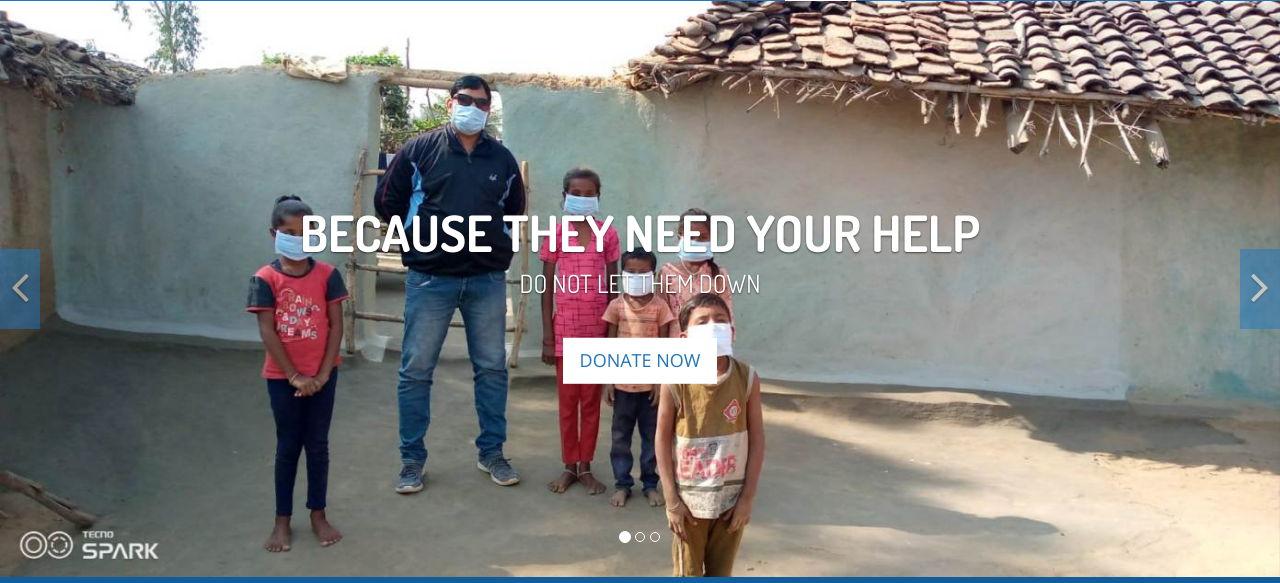
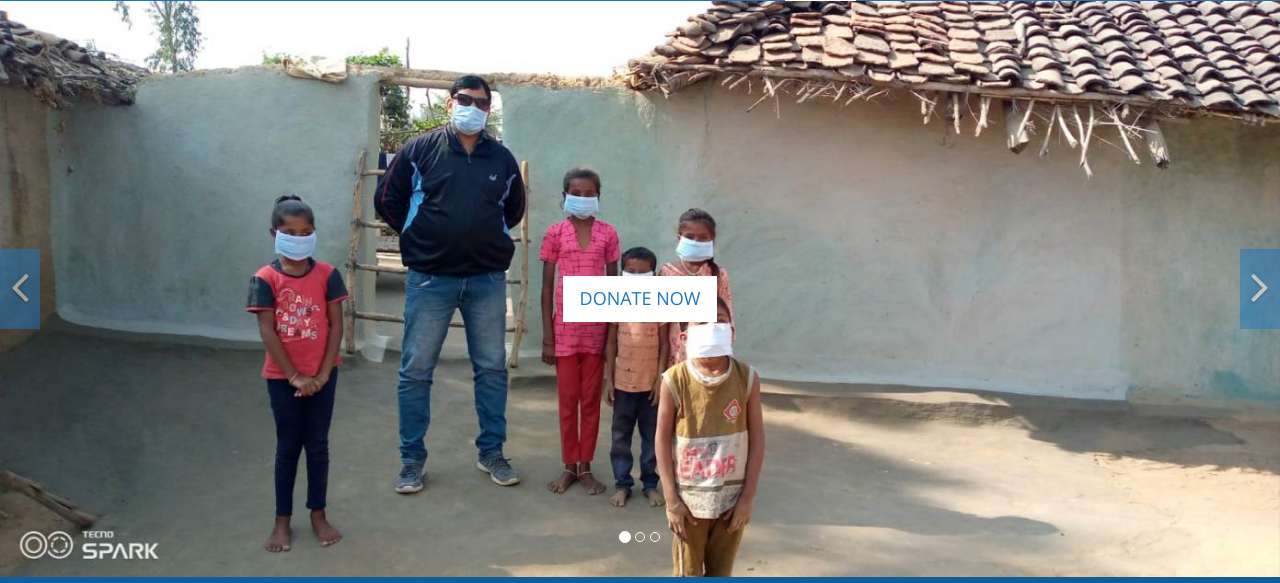
Before and after one commit to chhotuthakur/non_profit, a PHP site: page / in a window 1280 px wide. Shown: the part 154-737 px from the top of the page. Run offline with PHP 8.4, Linux system fonts and the light colour scheme; some libraries are stand-ins or nearby versions.

Commit message:
updated carousel

```diff
--- a/includes/old_carousel.php
+++ b/includes/old_carousel.php
@@ -19,8 +19,8 @@
 
                 <div class="carousel-caption">
 
-                  <h2 class="carousel-title bounceInDown animated slow">Because they need your help</h2>
-                  <h4 class="carousel-subtitle bounceInUp animated slow ">Do not let them down</h4>
+                 <!--  <h2 class="carousel-title bounceInDown animated slow">Because they need your help</h2>
+                  <h4 class="carousel-subtitle bounceInUp animated slow ">Do not let them down</h4> -->
                   <a href="#" class="btn btn-lg btn-secondary hidden-xs bounceInUp animated slow" data-toggle="modal" data-target="#donateModal">DONATE NOW</a>
 
                 </div> <!-- /.carousel-caption -->
@@ -38,8 +38,8 @@
 
                 <div class="carousel-caption">
 
-                  <h2 class="carousel-title bounceInDown animated slow">Together we can improve their lives</h2>
-                  <h4 class="carousel-subtitle bounceInUp animated slow"> So let's do it !</h4>
+                 <!--  <h2 class="carousel-title bounceInDown animated slow">Together we can improve their lives</h2>
+                  <h4 class="carousel-subtitle bounceInUp animated slow"> So let's do it !</h4> -->
                   <a href="#" class="btn btn-lg btn-secondary hidden-xs bounceInUp animated" data-toggle="modal" data-target="#donateModal">DONATE NOW</a>
 
                 </div> <!-- /.carousel-caption -->
@@ -59,8 +59,8 @@
 
                 <div class="carousel-caption">
 
-                  <h2 class="carousel-title bounceInDown animated slow" >A penny is a lot of money, if you have not got a penny.</h2>
-                  <h4 class="carousel-subtitle bounceInUp animated slow">You can make the diffrence !</h4>
+                 <!--  <h2 class="carousel-title bounceInDown animated slow" >A penny is a lot of money, if you have not got a penny.</h2>
+                  <h4 class="carousel-subtitle bounceInUp animated slow">You can make the diffrence !</h4> -->
                   <a href="#" class="btn btn-lg btn-secondary hidden-xs bounceInUp animated slow" data-toggle="modal" data-target="#donateModal">DONATE NOW</a>
 
                 </div> <!-- /.carousel-caption -->
```
